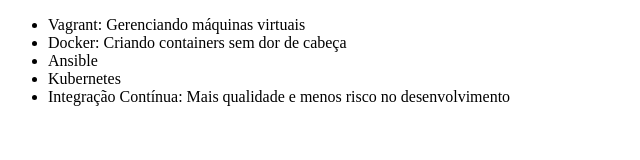
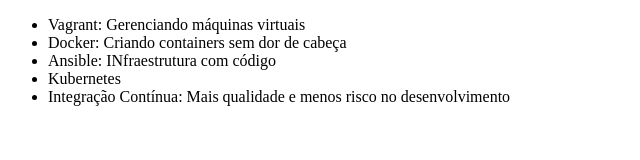
Before and after one commit to EdsonFSouza/alura-git, a plain HTML site: page index.html in a window 1280 px wide. Shown: the whole page, without its empty margins (0-640 px from the left). Drawn offline with Linux system fonts and the light colour scheme.

Commit message:
Alterando nome curso Ansible

```diff
--- a/index.html
+++ b/index.html
@@ -10,7 +10,7 @@
     <ul>
         <li>Vagrant: Gerenciando máquinas virtuais</li>
         <li>Docker: Criando containers sem dor de cabeça</li>
-        <li>Ansible</li>
+        <li>Ansible: INfraestrutura com código</li>
         <li>Kubernetes</li>
         <li>Integração Contínua: Mais qualidade e menos risco no desenvolvimento</li>
     </ul>
```
